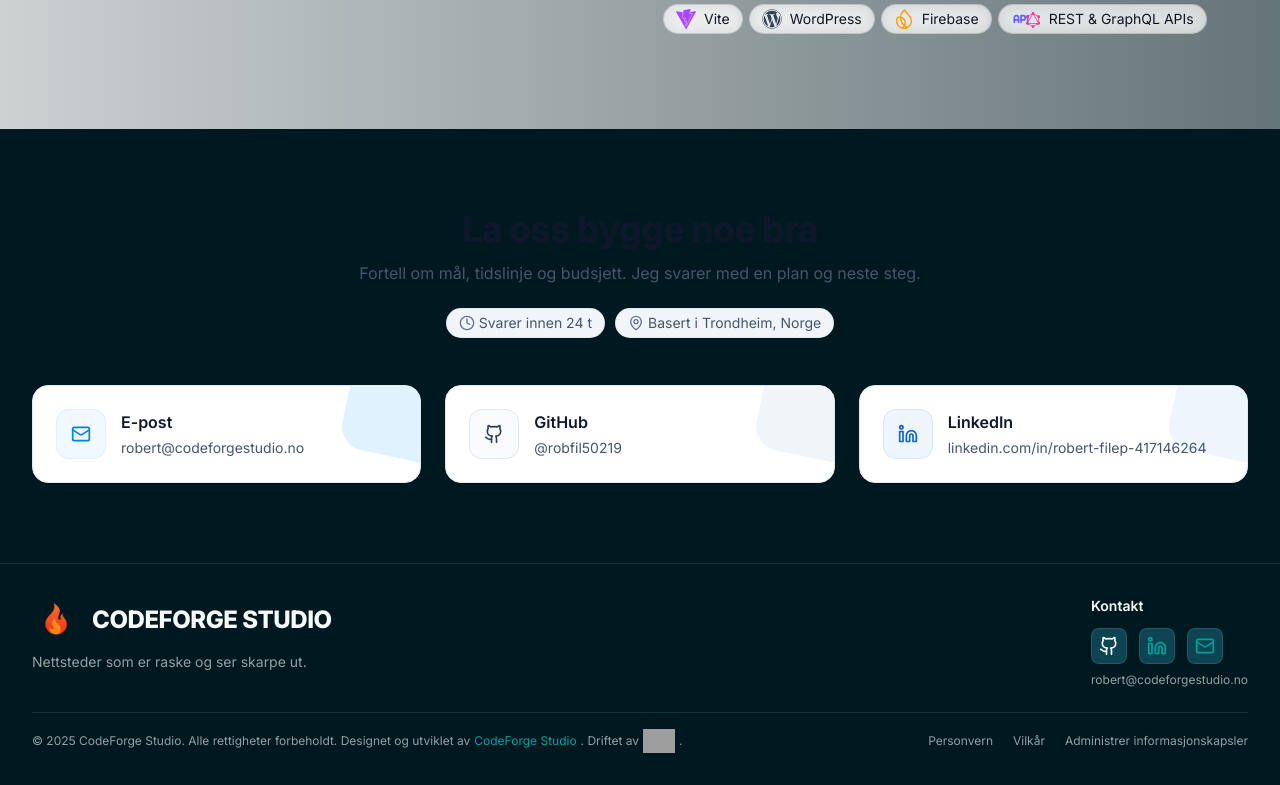
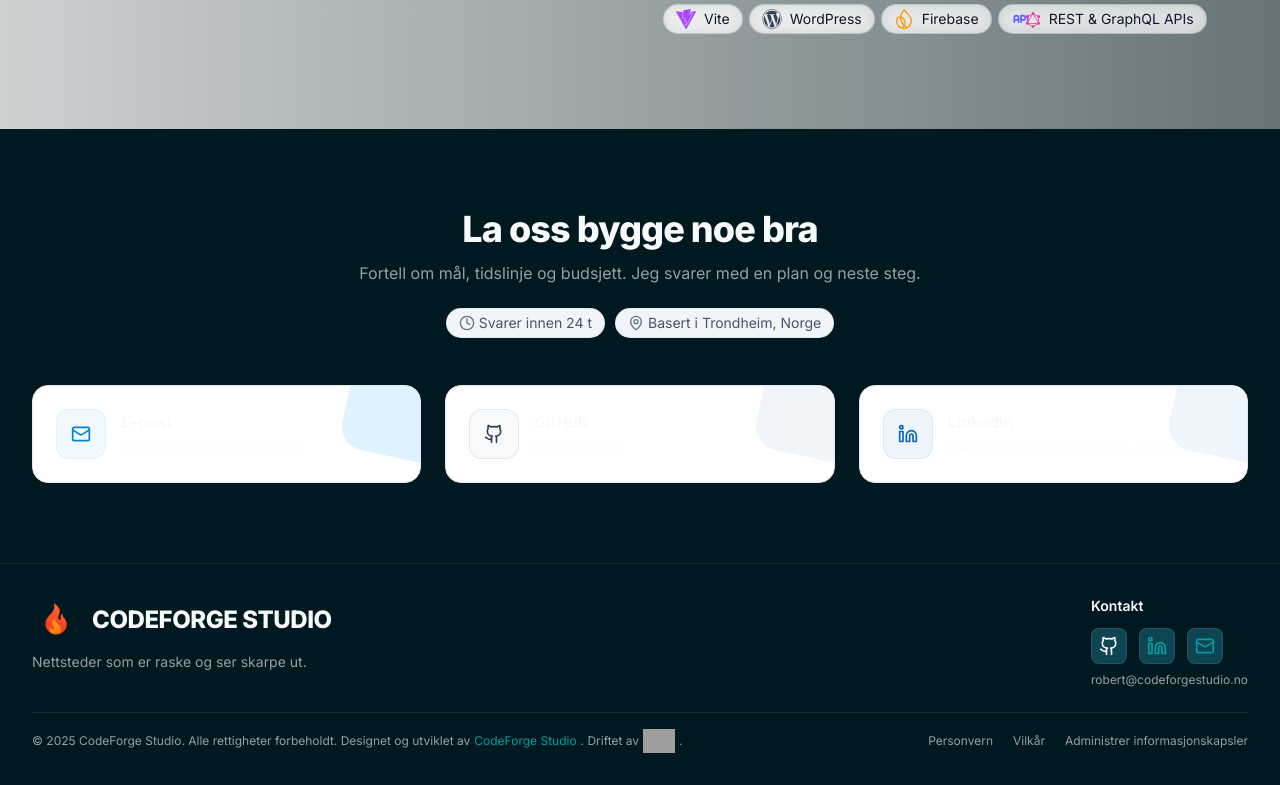
Before and after one commit to robfil50219/codeforge-site, a React (Vite) app: page / in a window 1280 px wide. Shown: the part 3336-4121 px from the top of the page. Built offline with nearby package versions, Linux system fonts and the light colour scheme; no server answers; grey boxes are pictures that could not be loaded.

Commit message:
darkmode bug contact section

```diff
--- a/src/components/Contact.tsx
+++ b/src/components/Contact.tsx
@@ -12,9 +12,9 @@ export default function Contact() {
     <section
       id="contact"
       className={cn(
-        "scroll-mt-24 bg-transparent",
-        // default text color uses tokens
-        "text-body dark:text-(--text-page)"
+        "scroll-mt-24",
+        // make it respect theme immediately
+        "bg-(--bg-page) text-(--text-page) transition-colors duration-500"
       )}
       aria-labelledby="contact-heading"
     >
@@ -23,32 +23,20 @@ export default function Contact() {
         <div className="mx-auto max-w-2xl text-center">
           <h2
             id="contact-heading"
-            className={cn(
-              "text-3xl font-extrabold tracking-tight sm:text-4xl",
-              "text-slate-900 dark:text-(--text-heading)"
-            )}
+            className="text-3xl font-extrabold tracking-tight sm:text-4xl text-(--text-heading)"
           >
             {t("contact.heading") as string}
           </h2>
-
-          <p
-            className={cn(
-              "mt-3",
-              "text-slate-600 dark:text-(--text-dim)"
-            )}
-          >
+          <p className="mt-3 text-(--text-dim)">
             {t("contact.copy") as string}
           </p>
 
           {/* trust row */}
           <div className="mt-6 flex flex-wrap items-center justify-center gap-3 text-sm">
-            {/* reply speed */}
             <span
               className={cn(
                 "inline-flex items-center gap-1 rounded-full px-3 py-1 ring-1",
-                // light
                 "bg-slate-100 text-slate-600 ring-slate-200",
-                // dark
                 "dark:bg-[rgba(255,255,255,0.05)] dark:text-(--text-dim) dark:ring-(--card-border)"
               )}
             >
@@ -56,13 +44,10 @@ export default function Contact() {
               <span>{t("contact.trust.reply") as string}</span>
             </span>
 
-            {/* location */}
             <span
               className={cn(
                 "inline-flex items-center gap-1 rounded-full px-3 py-1 ring-1",
-                // light
                 "bg-slate-100 text-slate-600 ring-slate-200",
-                // dark
                 "dark:bg-[rgba(255,255,255,0.05)] dark:text-(--text-dim) dark:ring-(--card-border)"
               )}
             >
@@ -79,54 +64,33 @@ export default function Contact() {
             href={MAILTO}
             className={cn(
               "group relative overflow-hidden rounded-2xl border p-6 shadow-sm transition hover:shadow-lg",
-              // light card
               "border-slate-200 bg-white",
-              // dark card
               "dark:bg-(--card-bg) dark:border-(--card-border) dark:shadow-[0_24px_64px_rgba(0,0,0,0.9)] hover:dark:shadow-[0_32px_80px_rgba(0,0,0,1)]"
             )}
           >
-            {/* corner blob */}
             <div
-              aria-hidden="true"
+              aria-hidden
               className={cn(
                 "pointer-events-none absolute -right-10 -top-10 h-28 w-28 rotate-12 rounded-3xl transition duration-300 group-hover:scale-125",
-                // light blob
                 "bg-sky-100",
-                // dark blob (teal-ish tint)
                 "dark:bg-[rgba(0,160,160,0.12)] group-hover:dark:bg-[rgba(0,160,160,0.18)]"
               )}
             />
             <div className="relative flex items-start gap-4">
-              {/* icon chip */}
               <span
                 className={cn(
                   "flex h-12 w-12 items-center justify-center rounded-xl ring-1",
-                  // light chip
                   "bg-sky-50 ring-sky-100",
-                  // dark chip: translucent teal glass on dark
                   "dark:bg-[rgba(0,160,160,0.08)] dark:ring-(--card-border)"
                 )}
               >
-                <Mail className={cn("h-5 w-5", "text-sky-600 dark:text-(--color-brand-sea)")} />
+                <Mail className="h-5 w-5 text-sky-600 dark:text-(--color-brand-sea)" />
               </span>
-
               <div>
-                <h3
-                  className={cn(
-                    "text-base font-semibold",
-                    "text-slate-900 dark:text-(--text-heading)"
-                  )}
-                >
+                <h3 className="text-base font-semibold text-(--text-heading)">
                   {t("contact.email") as string}
                 </h3>
-                <p
-                  className={cn(
-                    "mt-1 text-sm",
-                    "text-slate-600 dark:text-(--text-dim)"
-                  )}
-                >
-                  {CONTACT_EMAIL}
-                </p>
+                <p className="mt-1 text-sm text-(--text-dim)">{CONTACT_EMAIL}</p>
               </div>
             </div>
           </a>
@@ -143,7 +107,7 @@ export default function Contact() {
             )}
           >
             <div
-              aria-hidden="true"
+              aria-hidden
               className={cn(
                 "pointer-events-none absolute -right-10 -top-10 h-28 w-28 rotate-12 rounded-3xl transition duration-300 group-hover:scale-125",
                 "bg-slate-100",
@@ -158,26 +122,13 @@ export default function Contact() {
                   "dark:bg-[rgba(255,255,255,0.05)] dark:ring-(--card-border)"
                 )}
               >
-                <Github className={cn("h-5 w-5", "text-slate-700 dark:text-(--text-heading)")} />
+                <Github className="h-5 w-5 text-slate-700 dark:text-(--text-heading)" />
               </span>
-
               <div>
-                <h3
-                  className={cn(
-                    "text-base font-semibold",
-                    "text-slate-900 dark:text-(--text-heading)"
-                  )}
-                >
+                <h3 className="text-base font-semibold text-(--text-heading)">
                   {t("contact.github") as string}
                 </h3>
-                <p
-                  className={cn(
-                    "mt-1 text-sm",
-                    "text-slate-600 dark:text-(--text-dim)"
-                  )}
-                >
-                  @robfil50219
-                </p>
+                <p className="mt-1 text-sm text-(--text-dim)">@robfil50219</p>
               </div>
             </div>
           </a>
@@ -194,7 +145,7 @@ export default function Contact() {
             )}
           >
             <div
-              aria-hidden="true"
+              aria-hidden
               className={cn(
                 "pointer-events-none absolute -right-10 -top-10 h-28 w-28 rotate-12 rounded-3xl transition duration-300 group-hover:scale-125",
                 "bg-[#eef5fc]",
@@ -209,24 +160,13 @@ export default function Contact() {
                   "dark:bg-[rgba(10,102,194,0.12)] dark:ring-(--card-border)"
                 )}
               >
-                <Linkedin className={cn("h-5 w-5", "text-[#0a66c2] dark:text-[#4da6ff]")} />
+                <Linkedin className="h-5 w-5 text-[#0a66c2] dark:text-[#4da6ff]" />
               </span>
-
               <div>
-                <h3
-                  className={cn(
-                    "text-base font-semibold",
-                    "text-slate-900 dark:text-(--text-heading)"
-                  )}
-                >
+                <h3 className="text-base font-semibold text-(--text-heading)">
                   {t("contact.linkedin") as string}
                 </h3>
-                <p
-                  className={cn(
-                    "mt-1 text-sm break-all", // wrap URL nicely on small screens
-                    "text-slate-600 dark:text-(--text-dim)"
-                  )}
-                >
+                <p className="mt-1 text-sm break-all text-(--text-dim)">
                   linkedin.com/in/robert-filep-417146264
                 </p>
               </div>
```
